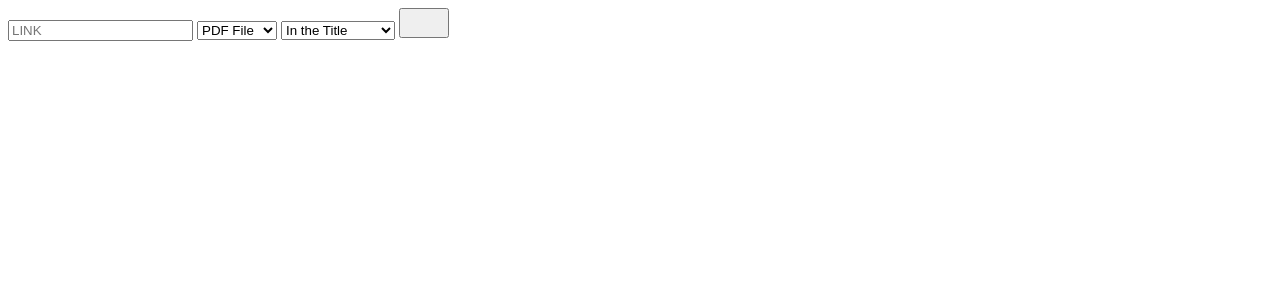
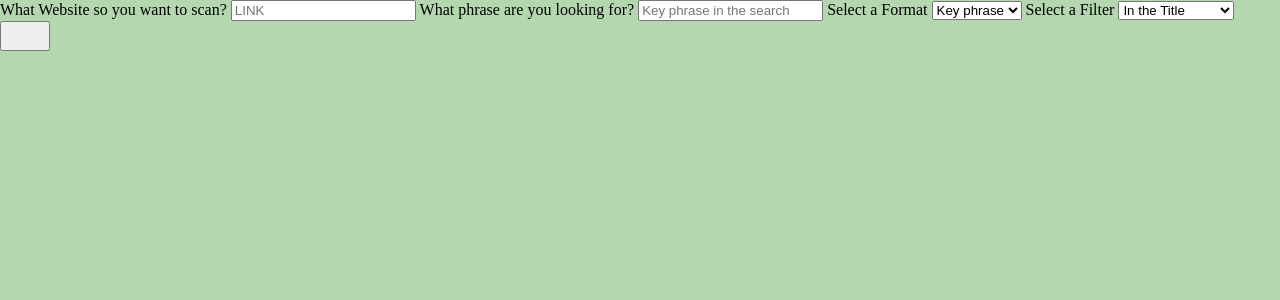
Before and after one commit to Radwayne12/AASSengine, a PHP site: page / in a window 1280 px wide. Shown: the top 300 px of the page. Run offline with PHP 8.4, Linux system fonts and the light colour scheme.

Commit message:
UPDATE: Added basic search parameters, and functionality. SetUp the data transfer to PHP.

```diff
--- a/static/assets/css/main_style.css
+++ b/static/assets/css/main_style.css
@@ -1,5 +1,8 @@
 body {
-  background-color: black;
+  background-color: rgb(180, 215, 175);
+  width: 100%;
+  height: 100vh;
+  margin: 0;
 }
 
 /*# sourceMappingURL=main_style.css.map */
--- a/static/assets/scss/main_style.scss
+++ b/static/assets/scss/main_style.scss
@@ -1,3 +1,6 @@
 body{
-    background-color: black;
+    background-color: rgb(180, 215, 175);
+    width: 100%;
+    height: 100vh;
+    margin: 0;
 }
--- a/static/index.html
+++ b/static/index.html
@@ -4,6 +4,7 @@
     <meta charset="UTF-8">
     <meta name="viewport" content="width=device-width, initial-scale=1.0">
     <title>Document</title>
+    <link href="assets/css/main_style.css" rel="stylesheet">
 </head>
 <body>
     <div class="container">
@@ -12,24 +13,30 @@
 
             </div>
             <div class="container-search-input">
-                <form method="post" action="script.php">
+                <form method="post" action="index.php">
 
                     <!-- Input the Link -->
-                    <input type="text" placeholder="LINK">
+                    <label>What Website so you want to scan?</label>
+                    <input name="Link" type="text" placeholder="LINK">
+
+                    <label>What phrase are you looking for?</label>
+                    <input name="KeyPhrase" type="text" placeholder="Key phrase in the search">
 
                     <!-- PDF DOCS OR XLS -->
+                    <label>Select a Format</label>
                     <select name="Format">
+                        <option value="Key phrase">Key phrase</option>
                         <option value="PDF">PDF File</option>
                         <option value="Word">Word File</option>
                         <option value="Excel">Excel File</option>
                       </select>
 
                     <!-- is it in title, link, or files -->
+                    <label>Select a Filter</label>
                     <select name="Filter">
                         <option value="inTitle">In the Title</option>
                         <option value="inLink">In the Link</option>
-                        <option value="inWebSite">On the Website</option>
-                        <option value="inFiles">In the Files</option>
+                        <option value="inWebSite">On the WebSite</option>
                       </select>
 
                     <!-- start the search -->
```
Also changed, not shown: 2 other files.
